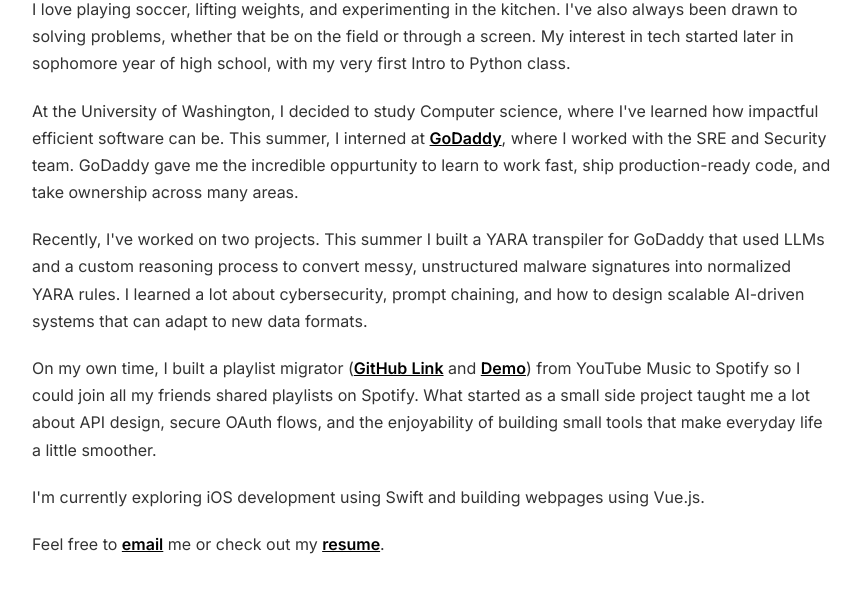
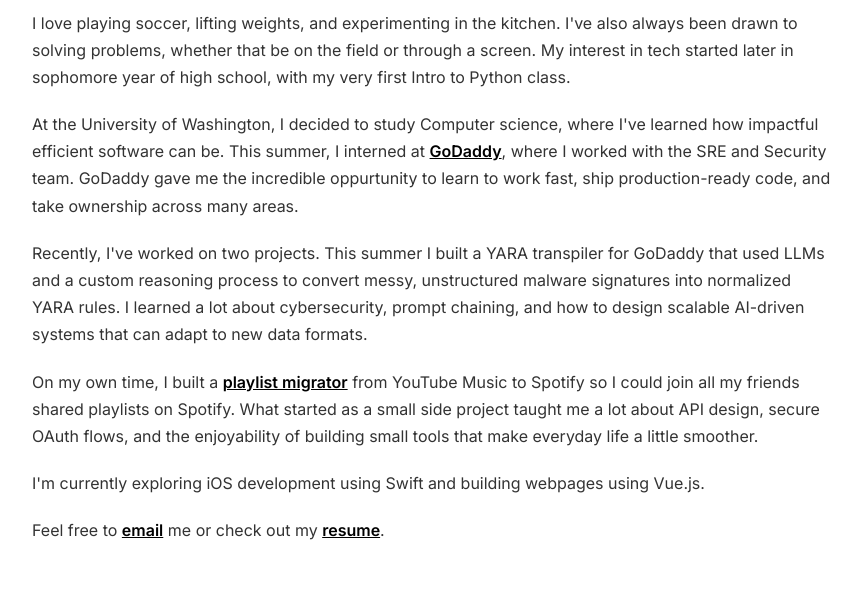
Before and after one commit to nathansimonproj/nathansimonproj.github.io, a plain HTML site: page index.html in a window 1280 px wide. Shown: the part 224-816 px from the top of the page, without its empty margins (208-1069 px from the left). Drawn offline with Linux system fonts and the light colour scheme.

Commit message:
fixed proj link

```diff
--- a/index.html
+++ b/index.html
@@ -32,7 +32,7 @@
 
         <p>Recently, I've worked on two projects. This summer I built a YARA transpiler for GoDaddy that used LLMs and a custom reasoning process to convert messy, unstructured malware signatures into normalized YARA rules. I learned a lot about cybersecurity, prompt chaining, and how to design scalable AI-driven systems that can adapt to new data formats.</p>
 
-        <p>On my own time, I built a playlist migrator (<a href="https://github.com/nathansimonproj/yt-music-to-spotify" target="_blank"><b>GitHub Link</b></a> and <b><a href="migratorDemo.html">Demo</a></b>) from YouTube Music to Spotify so I could join all my friends shared playlists on Spotify. What started as a small side project taught me a lot about API design, secure OAuth flows, and the enjoyability of building small tools that make everyday life a little smoother.</p>
+        <p>On my own time, I built a <a href="https://github.com/nathansimonproj/yt-music-to-spotify" target="_blank"><b>playlist migrator</b></a> from YouTube Music to Spotify so I could join all my friends shared playlists on Spotify. What started as a small side project taught me a lot about API design, secure OAuth flows, and the enjoyability of building small tools that make everyday life a little smoother.</p>
 
         <p>I'm currently exploring iOS development using Swift and building webpages using Vue.js.</p>
 
```
